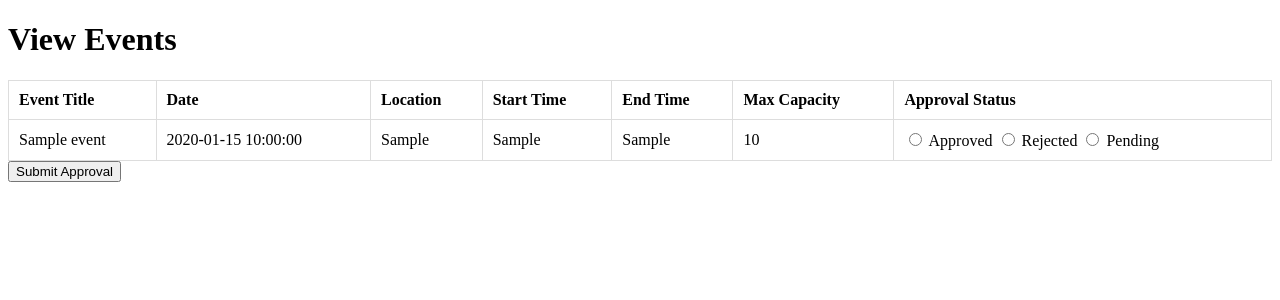
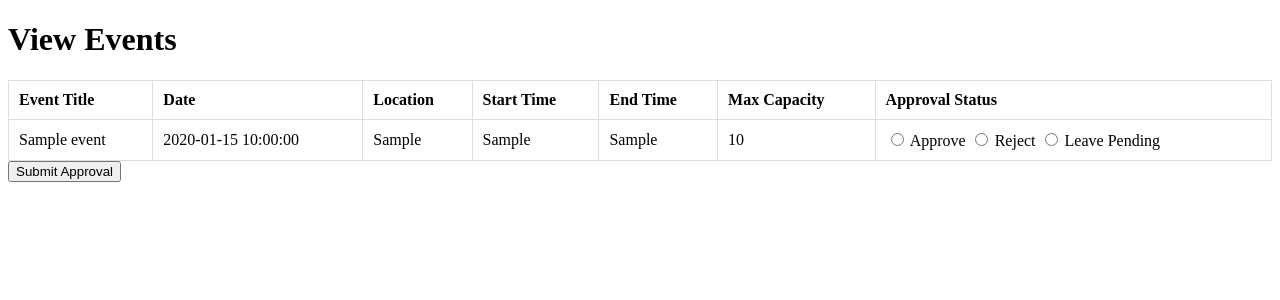
Before and after one commit to sarahpark2001/cs4111-project1, a Flask app: template webserver/templates/view_events.html in a window 1280 px wide. Shown: the top 300 px of the page. Run offline with Flask 2, Linux system fonts and the light colour scheme; the template is opened without the code that fills it: most values are stand-ins (such as "Sample title", 1, 10 or a date in 2020); parts of the project's set-up code (start-up, migrations or seed data) failed here and were passed over.

Commit message:
Update view_events.html radio buttons

```diff
--- a/webserver/templates/view_events.html
+++ b/webserver/templates/view_events.html
@@ -40,9 +40,9 @@
                     <td>{{ event.event_end }}</td>
                     <td>{{ event.max_capacity }}</td>
                     <td>
-                        <label><input type="radio" name="view_events_{{ event.event_id }}" value="Approved"> Approved</label>
-                        <label><input type="radio" name="view_events_{{ event.event_id }}" value="Rejected"> Rejected</label>
-                        <label><input type="radio" name="view_events_{{ event.event_id }}" value="Pending"> Pending</label>
+                        <label><input type="radio" name="view_events_{{ event.event_id }}" value="approve"> Approve</label>
+                        <label><input type="radio" name="view_events_{{ event.event_id }}" value="reject"> Reject</label>
+                        <label><input type="radio" name="view_events_{{ event.event_id }}" value="pending"> Leave Pending</label>
                     </td>
                 </tr>
                 {% endfor %}
```
